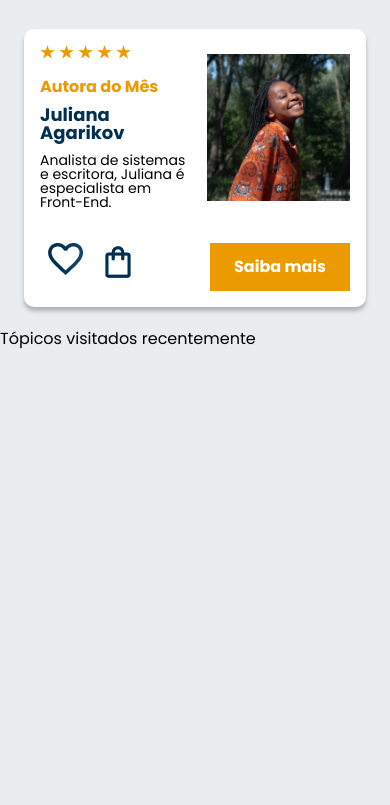
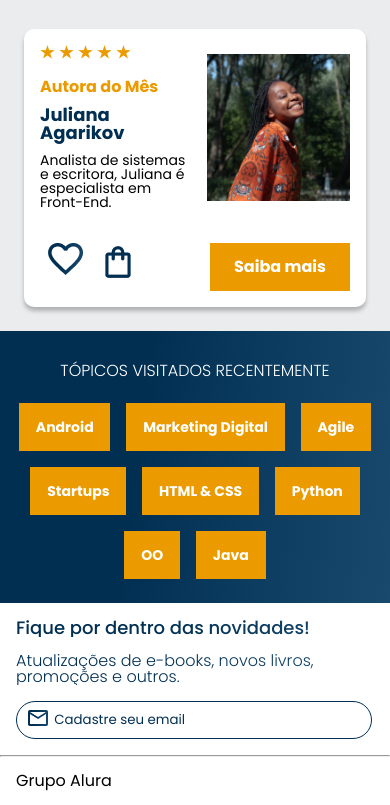
Before and after one commit to joaowagner12/alura-books, a plain HTML site: page index.html in a window 390 px wide. Shown: the part 1124-1929 px from the top of the page. Before the commit the page ends 1474 px from the top, so only its background shows below. Drawn offline with nearby package versions, Linux system fonts and the light colour scheme.

Commit message:
Finalização da versão mobile

```diff
--- a/index.html
+++ b/index.html
@@ -9,6 +9,7 @@
     <link rel="preconnect" href="https://fonts.googleapis.com">
     <link rel="preconnect" href="https://fonts.gstatic.com" crossorigin>
     <link href="https://fonts.googleapis.com/css2?family=Poppins:wght@300;400;500;600;700&display=swap" rel="stylesheet">
+    <link href="https://fonts.googleapis.com/css2?family=Josefin+Sans:wght@400;700&display=swap" rel="stylesheet">
     <link rel="stylesheet"  href="https://cdn.jsdelivr.net/npm/swiper@9/swiper-bundle.min.css"/>
     <link rel="stylesheet" href="styles.css">
 </head>
@@ -28,6 +29,7 @@
                 <li class="lista-menu__item"><a href="#" class="lista-menu__link">Design & UX</a></li>
             </ul>
             <img src="assets/Logo.png" alt="Logo do AluraBooks" class="container__imagem">
+            <h1 class="container__titulo"><b class="container__titulo-negrito">Alura</b>Books</h1>
         </div>
         <div class="container">
             <a href="#"><img src="assets/Favoritos.png" alt="Meus Favoritos" class="container__imagem"></a>
@@ -137,8 +139,30 @@
     </section>
 
     <section class="topicos">
-        <h2 class="topicos__titulo">Tópicos visitados recentemente</h2>
+        <h2 class="topicos__titulo">TÓPICOS VISITADOS RECENTEMENTE</h2>
+        <ul class="topicos__lista">
+            <li class="topicos__item"><a href="#" class="topicos__link">Android</a></li>
+            <li class="topicos__item"><a href="#" class="topicos__link">Marketing Digital</a></li>
+            <li class="topicos__item"><a href="#" class="topicos__link">Agile</a></li>
+            <li class="topicos__item"><a href="#" class="topicos__link">Startups</a></li>
+            <li class="topicos__item"><a href="#" class="topicos__link">HTML & CSS</a></li>
+            <li class="topicos__item"><a href="#" class="topicos__link">Python</a></li>
+            <li class="topicos__item"><a href="#" class="topicos__link">OO</a></li>
+            <li class="topicos__item"><a href="#" class="topicos__link">Java</a></li>
+        </ul>
     </section>
+
+    <section class="contato">
+        <h2 class="contato__titulo">Fique por dentro das novidades!</h2>
+        <p class="contato__texto">Atualizações de e-books, novos livros, promoções e outros.</p>
+        <input type="email" placeholder="Cadastre seu email" class="contato__email">
+    </section>
+
+    <hr/>
+
+    <footer class="rodape">
+        <h2 class="rodape__titulo">Grupo Alura</h2>
+    </footer>
 
 
     <script src="https://cdn.jsdelivr.net/npm/swiper@9/swiper-bundle.min.js"></script>
--- a/styles.css
+++ b/styles.css
@@ -1,6 +1,9 @@
 @import url("styles/header.css");
 @import url("styles/banner.css");
 @import url("styles/carrossel.css");
+@import url("styles/topicos.css");
+@import url("styles/contato.css");
+@import url("styles/rodape.css");
 
 :root {
     --cor-de-fundo: #EBECEE;
@@ -9,6 +12,7 @@
     --azul: #002F52;
     --azul-degrade: linear-gradient(97.54deg, #002F52 35.49%, #326589 165.37%);
     --fonte-principal: "Poppins";
+    --fonte-secundaria: "Josefin Sans"
 }
 
 body {
--- /dev/null
+++ b/styles/contato.css
@@ -0,0 +1,36 @@
+.contato {
+    background-color: var(--branco);
+    padding: 1em;
+}
+
+.contato__titulo,.contato__texto {
+    background: var(--azul-degrade);
+    -webkit-background-clip: text;
+    -webkit-text-fill-color: transparent;
+    background-clip: text;
+}
+
+.contato__titulo {
+    font-size: 18px;
+    font-weight: 500;
+}
+
+.contato__texto {
+    font-weight: 300;
+    margin: 1em 0;
+}
+
+.contato__email {
+    padding: 0.8em;
+    border: 1px solid var(--azul);
+    border-radius: 24px;
+    width: 93%;
+    color: var(--azul);
+}
+
+.contato__email::placeholder {
+    font-family: var(--fonte-principal);
+    color: var(--azul);
+    background: url("../assets/Email.png") no-repeat;
+    padding-left: 2em;
+}
--- a/styles/header.css
+++ b/styles/header.css
@@ -56,3 +56,23 @@ text-transform: uppercase;
 .container__botao {
     display: none;
 }
+
+.container__titulo {
+    display: none;
+}
+
+@media screen and (min-width: 1024px) {
+    .container__titulo,.container__titulo-negrito {
+        font-family: var(--fonte-secundaria);
+        font-size: 30px;
+    }
+
+    .container__titulo {
+        font-weight: 400;
+        display: block;
+    }
+
+    .container__titulo-negrito {
+        font-weight: 700;
+    }
+}
--- /dev/null
+++ b/styles/rodape.css
@@ -0,0 +1,8 @@
+hr {
+    margin: 0;
+}
+
+.rodape {
+    background-color: var(--branco);
+    padding: 1em;
+}
--- /dev/null
+++ b/styles/topicos.css
@@ -0,0 +1,30 @@
+.topicos {
+    background: var(--azul-degrade);
+    text-align: center;
+    padding: 1em 0;
+}
+
+.topicos__titulo {
+    color: var(--branco);
+    font-weight: 300;
+    margin: 1em;
+}
+
+.topicos__lista {
+    display: flex;
+    flex-wrap: wrap;
+    justify-content: center;
+}
+
+.topicos__link {
+    text-decoration: none;
+    color: var(--branco);
+    padding: 1em 1.2em;
+    background-color: var(--laranja);
+    font-size: 14px;
+    font-weight: 700;
+}
+
+.topicos__item {
+    margin: 1.5em .5em;
+}
```
Also changed, not shown: assets/Email.png (added).
